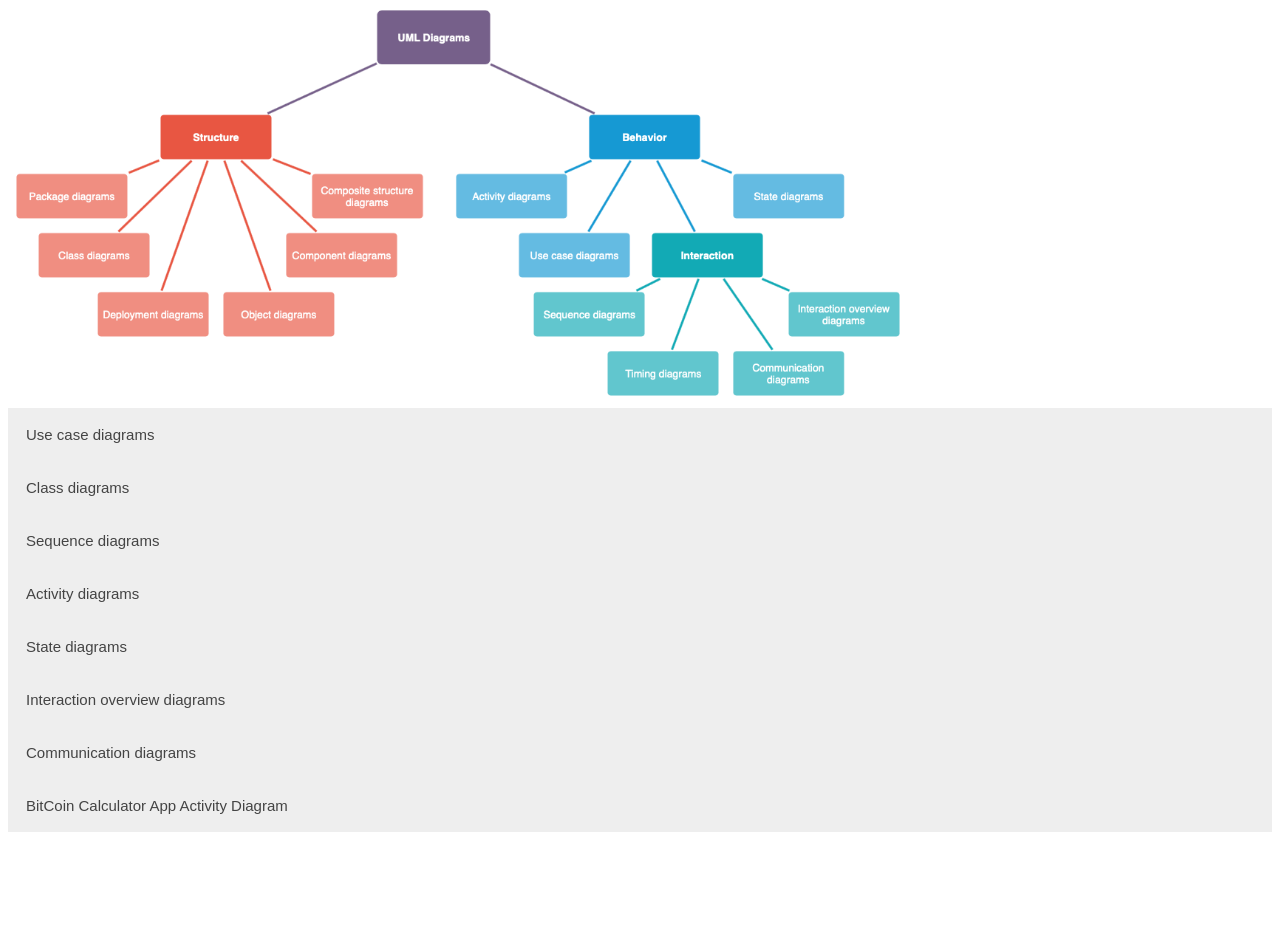
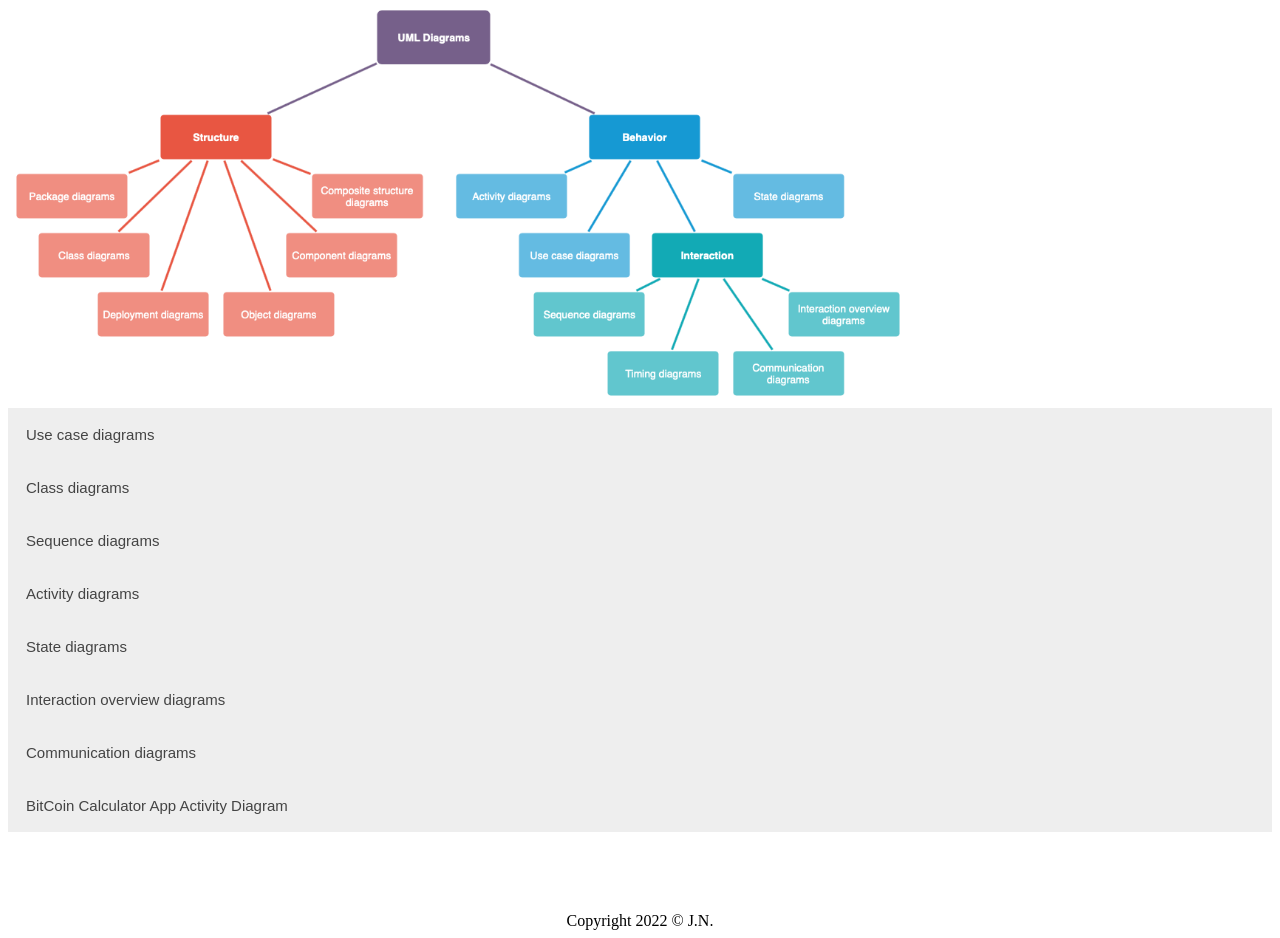
Before and after one commit to janenool/SDLC-main, a plain HTML site: page uml/umls.html in a window 1280 px wide. Shown: the part 236-1174 px from the top of the page. Before the commit the page ends 1076 px from the top, so only its background shows below. Drawn offline with Linux system fonts and the light colour scheme.

Commit message:
Add Footer

```diff
--- a/uml/umls.html
+++ b/uml/umls.html
@@ -116,6 +116,9 @@
 
 
     </div>
+    <footer style="text-align: center; margin-top: 5rem;">
+        Copyright 2022 &#169 J.N.
+    </footer>
     <script>
         var acc = document.getElementsByClassName("accordion");
         var i;
```
